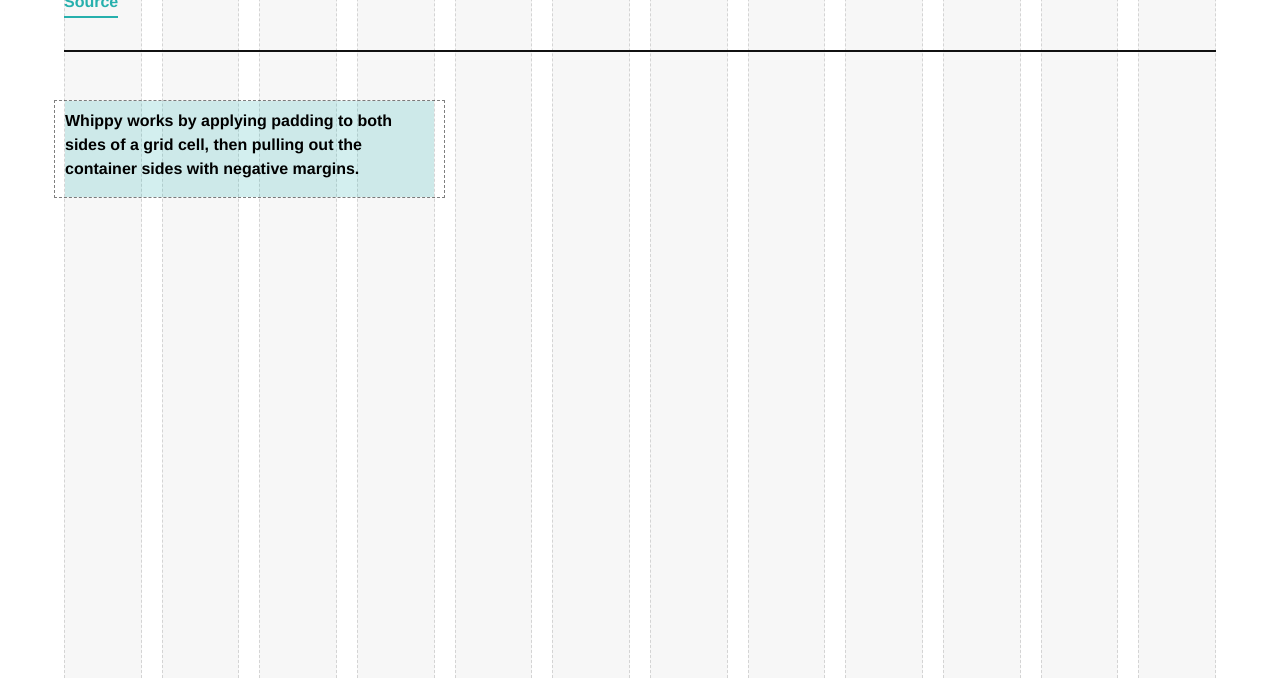
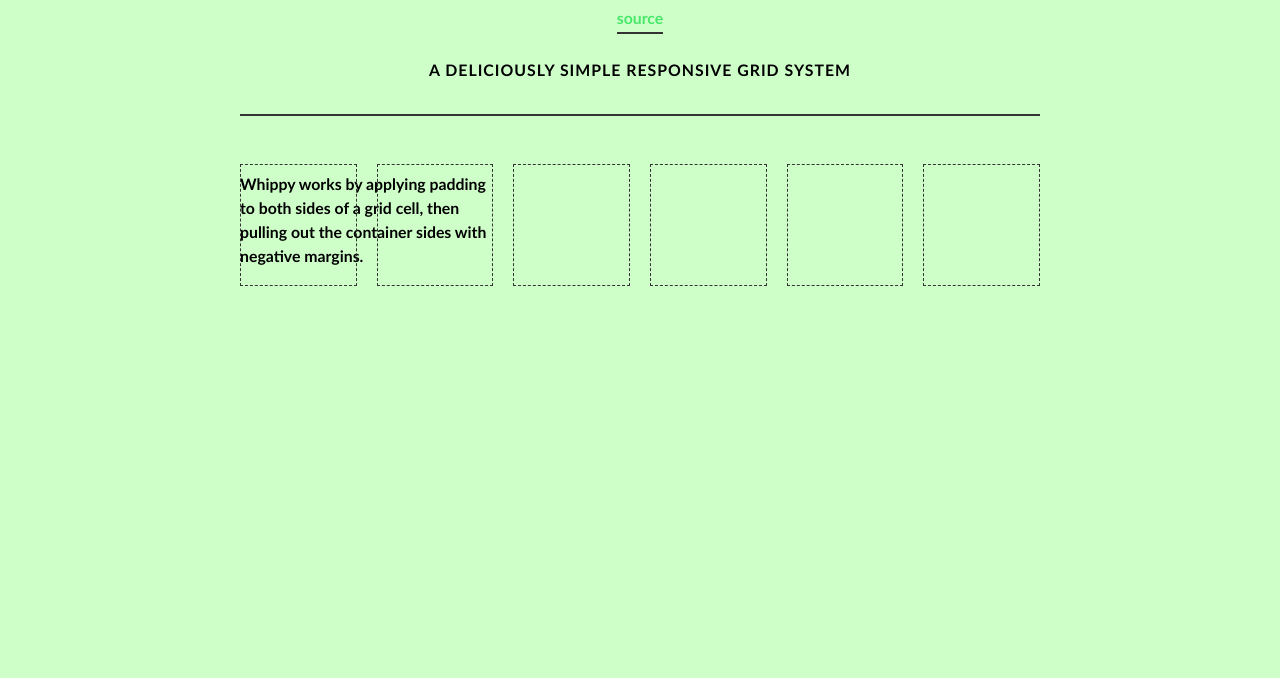
Before and after one commit to tomconroy/whippy, a plain HTML site: page index.html in a window 1280 px wide. Shown: the part 122-800 px from the top of the page. Drawn offline with Linux system fonts and the light colour scheme.

Commit message:
Start new styles

```diff
--- a/index.html
+++ b/index.html
@@ -7,43 +7,58 @@
 </head>
 <body>
   <div id="wrapper">
-    <div id="overlay">
-      <div class="overlay-wrapper">
-        <div class="overlay-cell"></div>
-        <div class="overlay-cell"></div>
-        <div class="overlay-cell"></div>
-        <div class="overlay-cell"></div>
-        <div class="overlay-cell"></div>
-        <div class="overlay-cell"></div>
-        <div class="overlay-cell"></div>
-        <div class="overlay-cell"></div>
-        <div class="overlay-cell"></div>
-        <div class="overlay-cell"></div>
-        <div class="overlay-cell"></div>
-        <div class="overlay-cell"></div>
-      </div>
-    </div>
 
     <div id="inner-wrapper">
       <header id="header">
         <div class="header-wrapper">
+
           <div class="header-title">
             <h1>Whippy</h1>
             <p><a href="https://github.com/tomconroy/whippy" target="_blank">Source</a></p>
           </div>
+
           <div class="header-subtitle">
-            <p>Super simple SASS mixins for creating flexible, semantic grid systems.</p>
-            <p></p>
+            <p>A deliciously simple responsive grid system</p>
           </div>
+
         </div>
       </header>
 
-      <div id="examples">
-        <div class="example-one">
-          <p>Whippy works by applying padding to both sides of a grid cell, then pulling out the container sides with negative margins.</p>
+
+      <div id="examples-container">
+        <div id="overlay">
+          <div class="overlay-wrapper">
+            <div class="overlay-cell"></div>
+            <div class="overlay-cell"></div>
+            <div class="overlay-cell"></div>
+            <div class="overlay-cell"></div>
+            <div class="overlay-cell"></div>
+            <div class="overlay-cell"></div>
+          </div>
+        </div>
+
+        <div id="examples">
+          <div class="example-one">
+            <p>Whippy works by applying padding to both sides of a grid cell, then pulling out the container sides with negative margins.</p>
+          </div>
         </div>
       </div>
     </div>
   </div>
+
+  <script type="text/javascript">
+  WebFontConfig = { fontdeck: { id: '19609' } };
+
+  (function() {
+    var wf = document.createElement('script');
+    wf.src = ('https:' == document.location.protocol ? 'https' : 'http') +
+    '://ajax.googleapis.com/ajax/libs/webfont/1/webfont.js';
+    wf.type = 'text/javascript';
+    wf.async = 'true';
+    var s = document.getElementsByTagName('script')[0];
+    s.parentNode.insertBefore(wf, s);
+  })();
+  </script>
+
 </body>
 </html>
--- /dev/null
+++ b/source/css/_fonts.scss
@@ -0,0 +1 @@
+@mixin apercu { font-family:"Apercu Medium", Calibri, sans-serif; font-size-adjust:0.508; font-weight:600; font-style:normal; }
--- a/source/css/main.scss
+++ b/source/css/main.scss
@@ -4,14 +4,15 @@ $max-columns: 12;
 $gutter: 20px;
 
 @import 'utils';
+@import 'fonts';
 @import 'whippy';
 
 $white: #fff;
-$black: #111;
-$green: #58CB8C;
-$teal: #26b0ad;
-$pink: #E65398;
+$black: #333;
+$green: #47E86A;
 $grey: #eee;
+
+$light-green: #CFFFC9;
 
 * {
   @include box-sizing(border-box);
@@ -21,17 +22,19 @@ $grey: #eee;
 html, body {
   margin: 0;
   height: 100%;
-  background: $white;
+  background: $light-green;
   position: relative;
-  font: bold 16px/1.5 'Helvetica Neue', Helvetica, sans-serif;
+  font-size: 16px;
+  line-height: 1.5;
+  @include apercu;
 }
 
 a {
-  color: $teal;
+  color: $green;
   text-decoration: none;
   display: inline-block;
   padding-bottom: 2px;
-  border-bottom: $teal 2px solid;
+  border-bottom: $black 2px solid;
   &:hover {
     border-color: $black;
   }
@@ -44,7 +47,7 @@ p {
 
 #wrapper {
   width: 90%;
-  max-width: 1200px;
+  max-width: 800px;
   min-height: 100%;
   height: 100%;
   margin: 0 auto;
@@ -64,23 +67,21 @@ p {
   top: 0;
   left: 0;
   right: 0;
-  height: 100%;
+  bottom: 0;
   z-index: 0;
   .overlay-wrapper {
     @include grid;
     height: 100%;
   }
   .overlay-cell {
-    @include col(1,12);
+    @include col(1,6);
     height: 100%;
     position: relative;
     &:before {
       content: '';
       display: block;
       height: 100%;
-      border-left: rgba($black, 0.15) 1px dashed;
-      border-right: rgba($black, 0.15) 1px dashed;
-      background: rgba($black, 0.03);
+      border: $black 1px dashed;
     }
   }
 }
@@ -89,39 +90,32 @@ p {
 #header {
   border-bottom: $black 2px solid;
   margin-bottom: 3em;
-  padding-bottom: 1em;
-
+  padding: 1em;
+  text-align: center;
+  text-transform: lowercase;
   h1 {
     font-size: 4em;
     line-height: 1;
     margin: 0 0 20px -6px;
+    color: $green;
+  }
+  .header-subtitle {
+    text-transform: uppercase;
+    letter-spacing: 1px;
   }
 
-  @include break-small {
+}
 
-    // this should normally be on #header, but
-    // the border wouldn't line up with the grid
-    // so we need an extra container for the grid cols
-    .header-wrapper {
-      @include grid;
-    }
-
-    .header-title {
-      @include col(5,12);
-    }
-    .header-subtitle {
-      @include col(5,12);
-      padding-top: 10px;
-    }
-  }
+#examples-container {
+  position: relative;
 }
 
 #examples {
   clear: left;
   .example-one {
-    border: rgba(black, 0.5) 1px dashed;
+    // border: rgba(black, 0.5) 1px dashed;
     p {
-      background: rgba($teal, 0.2);
+      // background: rgba($green, 0.2);
     }
   }
   @include break-small {
```
Also changed, not shown: build/css/main.css.
